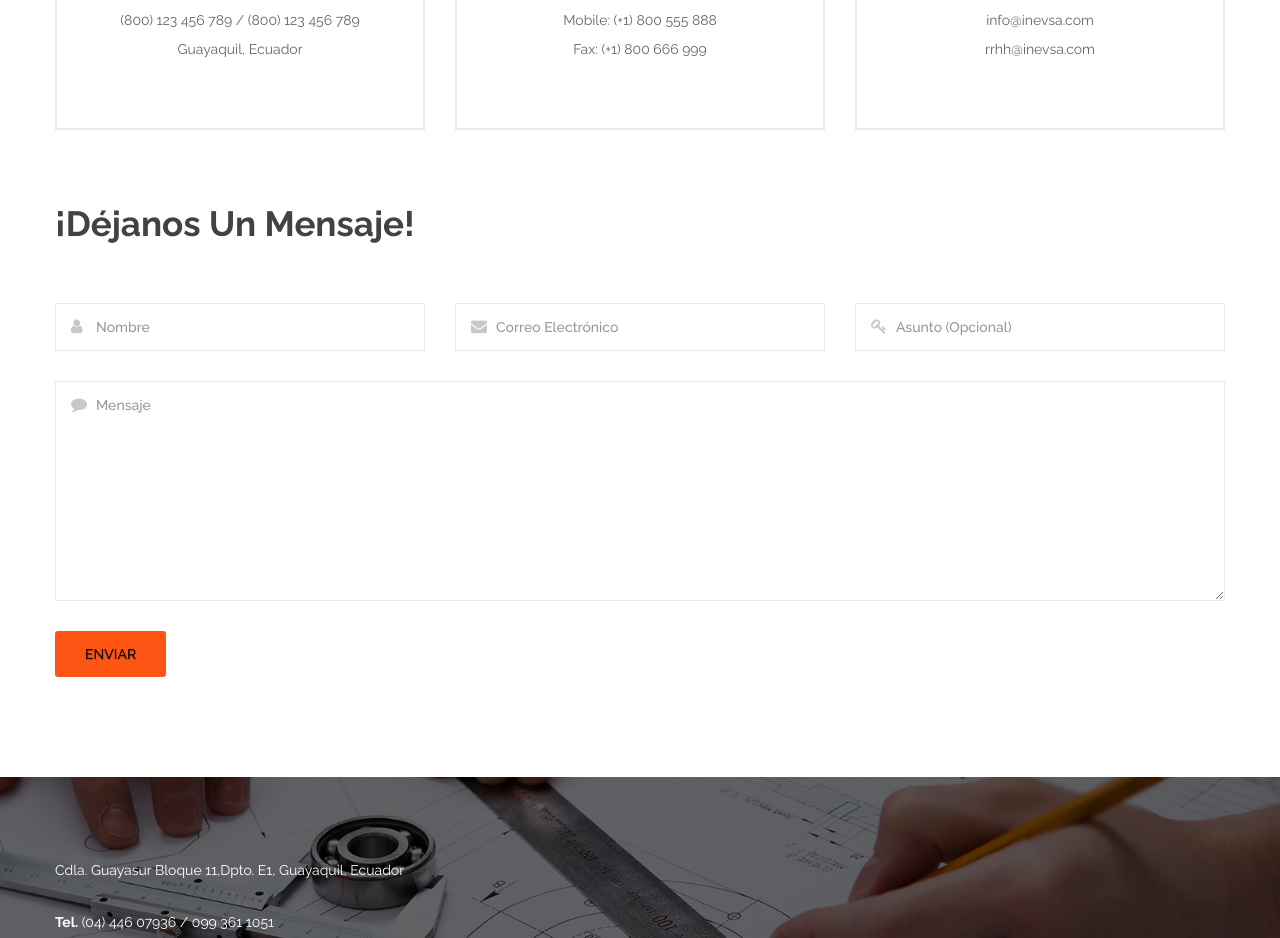
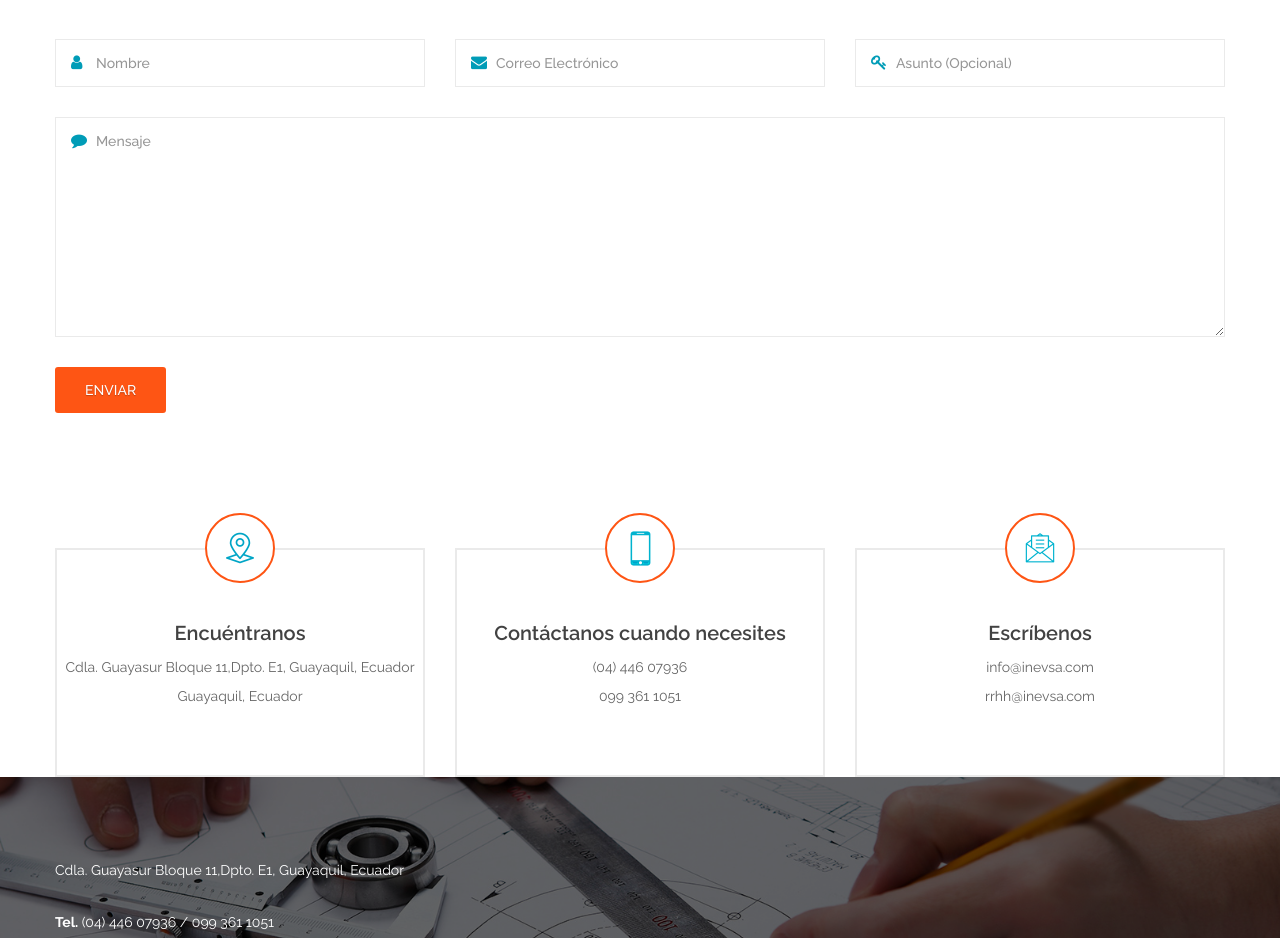
Before and after one commit to CubeSquad/inevsa, a plain HTML site: page contact.html in a window 1280 px wide. Shown: the part 497-1435 px from the top of the page. Drawn offline with Linux system fonts and the light colour scheme; some packages are replaced by stand-ins of ours; a web font is replaced by a local one.

Commit message:
Styling and corrections

```diff
--- a/contact.html
+++ b/contact.html
@@ -85,6 +85,43 @@
         <section class="contact-area pt-90">
             <div class="container">
                 <div class="row">
+                    <div class="col-xs-12">
+                        <div class="comment contact">
+                            <h3 class="text-center"><i class="fa fa-envelope"  style="color:#ff5400" aria-hidden="true"></i> ¡Déjanos un mensaje!</h3>
+                            <form id="contact-form" action="mail.php" method="post">
+                                <div class="row">
+                                    <div class="col-md-4">
+                                        <div class="input-wrapper">
+                                            <i class="fa fa-user"style="color:#009cb7"></i>
+                                            <input type="text" name="name" id="name" placeholder="Nombre">
+                                        </div>
+                                    </div>
+                                    <div class="col-md-4">
+                                        <div class="input-wrapper">
+                                            <i class="fa fa-envelope"style="color:#009cb7"></i>
+                                            <input type="text" name="mail" id="mail" placeholder="Correo electrónico">
+                                        </div>
+                                    </div>
+                                    <div class="col-md-4">
+                                        <div class="input-wrapper">
+                                            <i class="fa fa-key"style="color:#009cb7"></i>
+                                            <input type="text" name="subject" id="subject" placeholder="Asunto (opcional)">
+                                        </div>
+                                    </div>
+                                    <div class="col-md-12">
+                                        <div class="input-wrapper">
+                                            <i class="fa fa-comment"style="color:#009cb7"></i>
+                                            <textarea name="message" id="message" placeholder="Mensaje"></textarea>
+                                        </div>
+                                    </div>
+                                </div>
+                                <button class="reply" data-text="send">Enviar</button>
+                                <p class="form-messege"></p>
+                            </form>
+                        </div>
+                    </div>
+                </div>
+                <div class="row">
                     <div class="col-sm-4 col-xs-12">
                         <div class="single-contact text-center">
                             <div class="contact-icon">
@@ -92,7 +129,7 @@
                             </div>
                             <div class="contact-content">
                                 <h4>Encuéntranos</h4>
-                                <p>(800) 123 456 789 / (800) 123 456 789</p>
+                                <p>Cdla. Guayasur Bloque 11,Dpto. E1, Guayaquil, Ecuador</p>
                                 <p>Guayaquil, Ecuador</p>
                             </div>
                         </div>
@@ -104,8 +141,8 @@
                             </div>
                             <div class="contact-content">
                                 <h4>Contáctanos cuando necesites</h4>
-                                <p>Mobile: (+1) 800 555 888</p>
-                                <p>Fax: (+1) 800 666 999</p>
+                                <p>(04) 446 07936</p>
+                                <p>099 361 1051</p>
                             </div>
                         </div>
                     </div>
@@ -119,43 +156,6 @@
                                 <p>info@inevsa.com </p>
                                 <p>rrhh@inevsa.com</p>
                             </div>
-                        </div>
-                    </div>
-                </div>
-                <div class="row">
-                    <div class="col-xs-12">
-                        <div class="comment contact">
-                            <h3 class="text-center">¡Déjanos un mensaje!</h3>
-                            <form id="contact-form" action="mail.php" method="post">
-                                <div class="row">
-                                    <div class="col-md-4">
-                                        <div class="input-wrapper">
-                                            <i class="fa fa-user"></i>
-                                            <input type="text" name="name" id="name" placeholder="Nombre">
-                                        </div>
-                                    </div>
-                                    <div class="col-md-4">
-                                        <div class="input-wrapper">
-                                            <i class="fa fa-envelope"></i>
-                                            <input type="text" name="mail" id="mail" placeholder="Correo electrónico">
-                                        </div>
-                                    </div>
-                                    <div class="col-md-4">
-                                        <div class="input-wrapper">
-                                            <i class="fa fa-key"></i>
-                                            <input type="text" name="subject" id="subject" placeholder="Asunto (opcional)">
-                                        </div>
-                                    </div>
-                                    <div class="col-md-12">
-                                        <div class="input-wrapper">
-                                            <i class="fa fa-comment"></i>
-                                            <textarea name="message" id="message" placeholder="Mensaje"></textarea>
-                                        </div>
-                                    </div>
-                                </div>
-                                <button class="reply" data-text="send">Enviar</button>
-                                <p class="form-messege"></p>
-                            </form>
                         </div>
                     </div>
                 </div>
--- a/css/style.css
+++ b/css/style.css
@@ -254,7 +254,7 @@ textarea {
 .section-title{margin-bottom: 55px}
 .section-title h5{
     font-size: 12px;
-    color: #636363;
+    color: #009cb7;
     text-transform: uppercase;
     font-weight: 600;
     font-family: 'Raleway', sans-serif;
@@ -263,7 +263,7 @@ textarea {
 }
 .section-title h2{
     font-size: 38px;
-    color: #363636;
+    color: #ff5400;
     text-transform: none;
     font-weight: 400;
     font-family: 'Raleway', sans-serif;
@@ -1811,7 +1811,7 @@ ul.submenu-mainmenu li.single-cart-item .cart-info > span {
     font-family: 'Raleway', sans-serif;
     font-size: 13px;
     font-weight: 800;
-    color: #363636;
+    color: #ff5400;
     text-transform: uppercase;
     letter-spacing: 2px;
     margin-bottom: 17px;
@@ -1820,7 +1820,7 @@ ul.submenu-mainmenu li.single-cart-item .cart-info > span {
     transition: all 0.5s ease 0s;
 }
 .plan-content p{
-    color: #898989;
+    color: #009cb7;
     margin-bottom: 0px;
 }
 .plan-area, .skill-area, .blog-area{overflow: hidden}
@@ -2385,7 +2385,7 @@ ul.submenu-mainmenu li.single-cart-item .cart-info > span {
     display: table-cell;
 }
 .comment-content a.reply, button.reply{
-    color: #000;
+    color: #FFFFFF;
     background: #fe5514;
     border-radius: 3px;
     font-size: 12px;
```
Also changed, not shown: index.html (+1 -17 lines).
